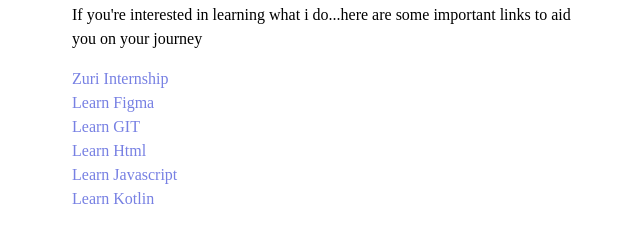
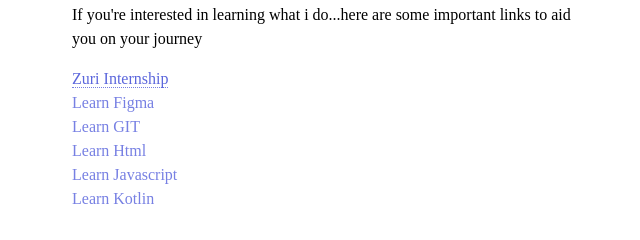
Before and after one commit to PetersDivine/zuri, a plain HTML site: page index.html in a window 1280 px wide. In both pictures the pointer is over the link "Zuri Internship". Shown: the part 388-628 px from the top of the page, 318-958 px from the left. Drawn offline with Linux system fonts and the light colour scheme.

Commit message:
Update to style.css

```diff
--- a/style.css
+++ b/style.css
@@ -22,6 +22,11 @@
     text-decoration: none;
 }
 
+li a:hover {
+    border-bottom: 1px dotted #7780E3;
+    color: #5B66DC;
+}
+
 main {
     max-width: 500px;
     margin: 0 auto;
```
